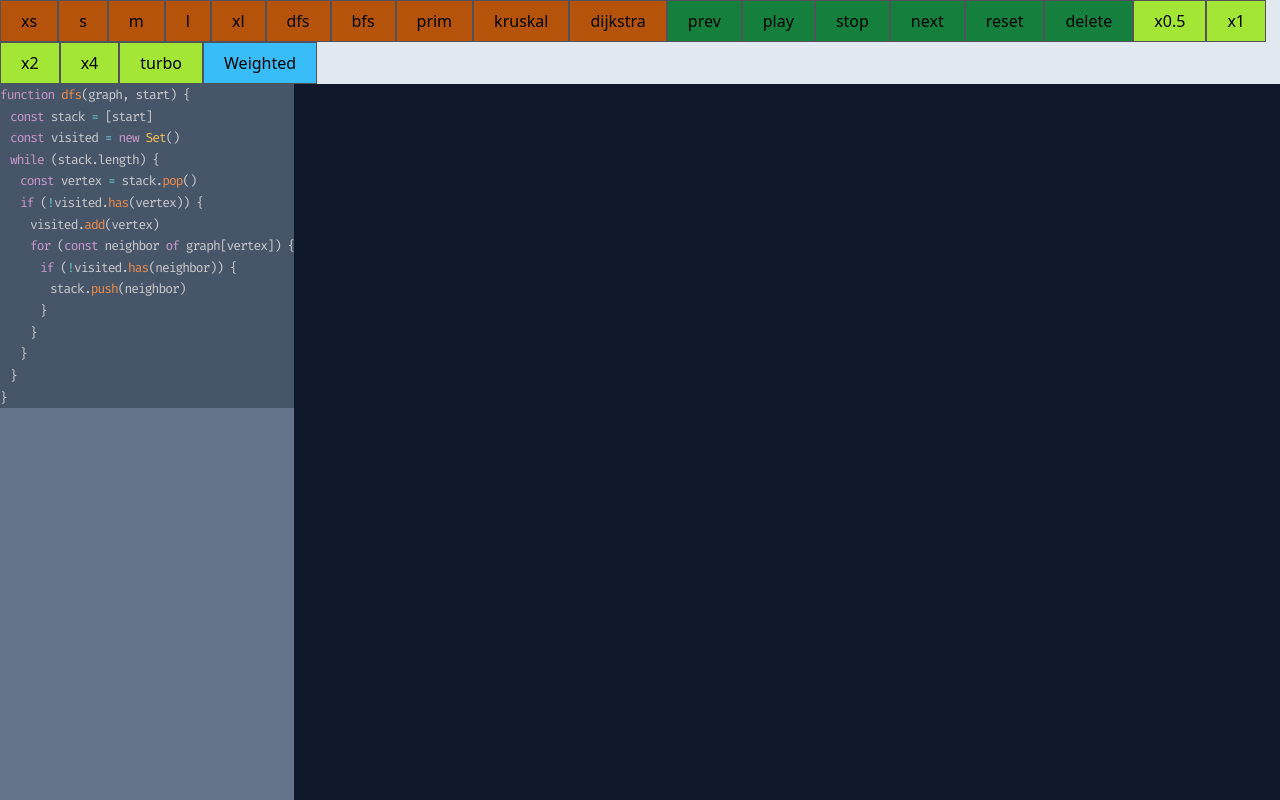
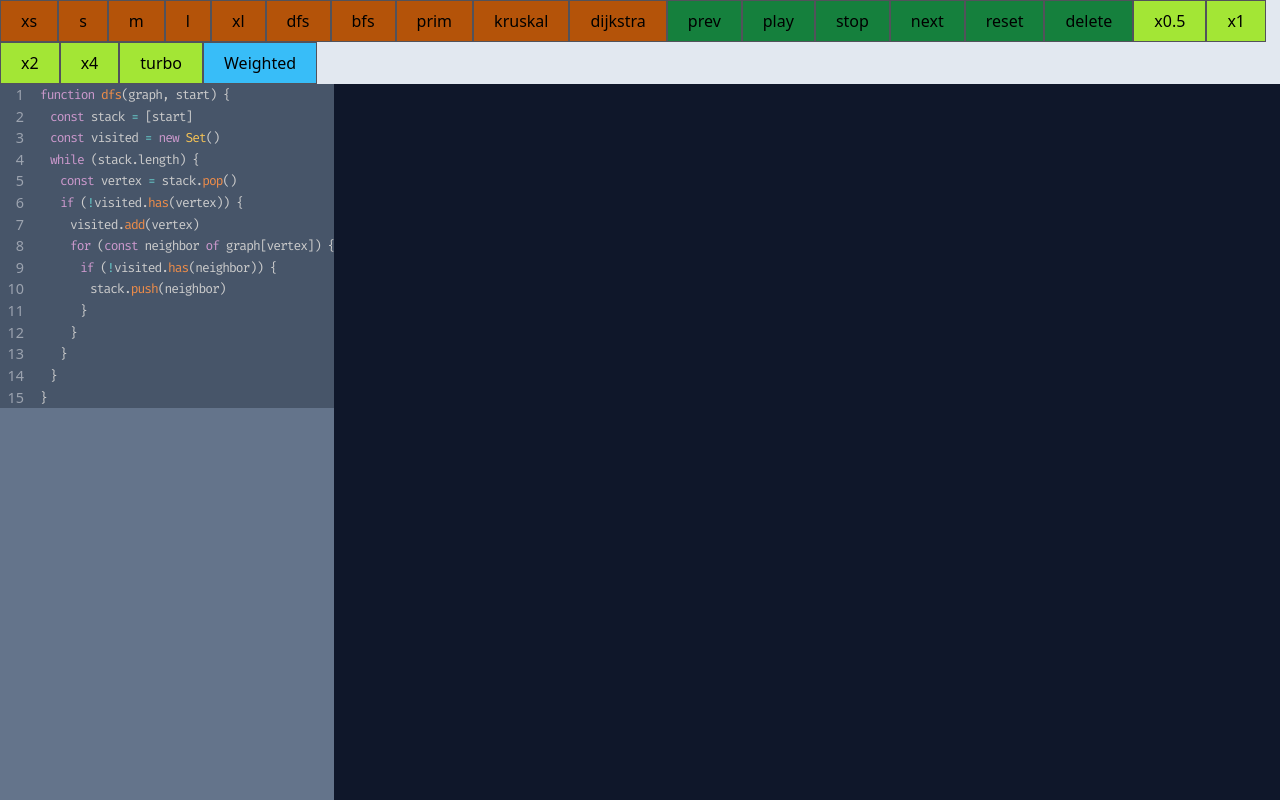
Before and after one commit to adiletbaimyrza/graph-algorithms-visualizer, a React (Vite) app: page / in a window 1280 px wide. Built offline with nearby package versions, Linux system fonts and the light colour scheme.

Commit message:
add code line numbering

```diff
--- a/src/components/Pseudocode/Pseudocode.tsx
+++ b/src/components/Pseudocode/Pseudocode.tsx
@@ -12,16 +12,20 @@ const Pseudocode = () => {
   }, [currentAlgo])
 
   return (
-    <div className=" bg-slate-500">
+    <div className="bg-slate-500">
       {pseudocodes[currentAlgo.get()].map((codeLine, index) => (
+        <div key={index} className="relative">
+          <span className="absolute left-0 w-8 text-right pr-2 text-gray-400 text-[0.9em]">
+            {index + 1}
+          </span>
           <pre
-          key={index}
             id={`pseudo-${index}`}
             style={{ textIndent: `${codeLine.indent}px` }}
-          className="pseudo bg-slate-600"
+            className="pseudo bg-slate-600 pl-10"
           >
             <code className="language-javascript">{codeLine.content}</code>
           </pre>
+        </div>
       ))}
       <div id="info"></div>
     </div>
```
Lines whose indentation alone changed are shown as unchanged.
